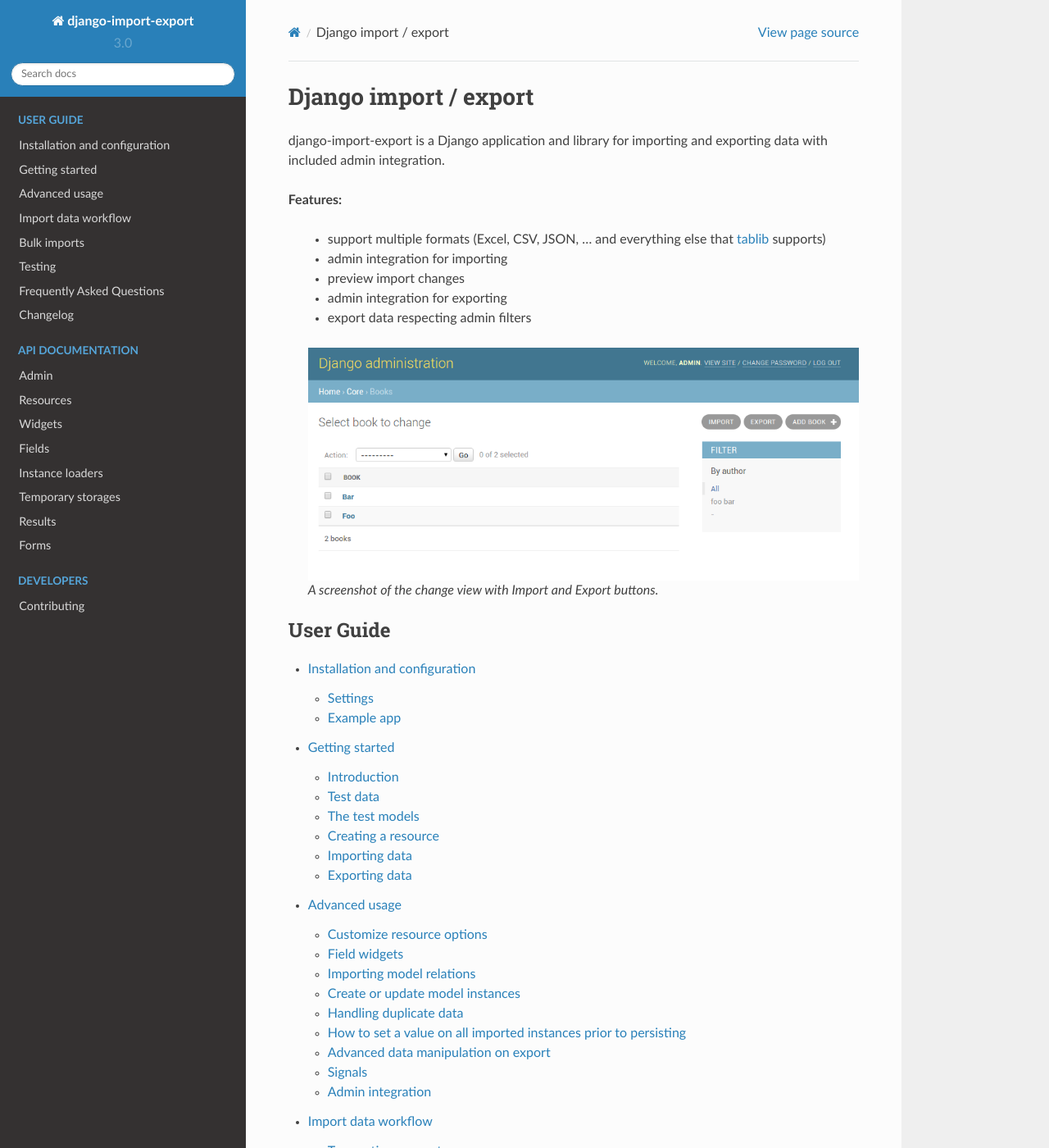
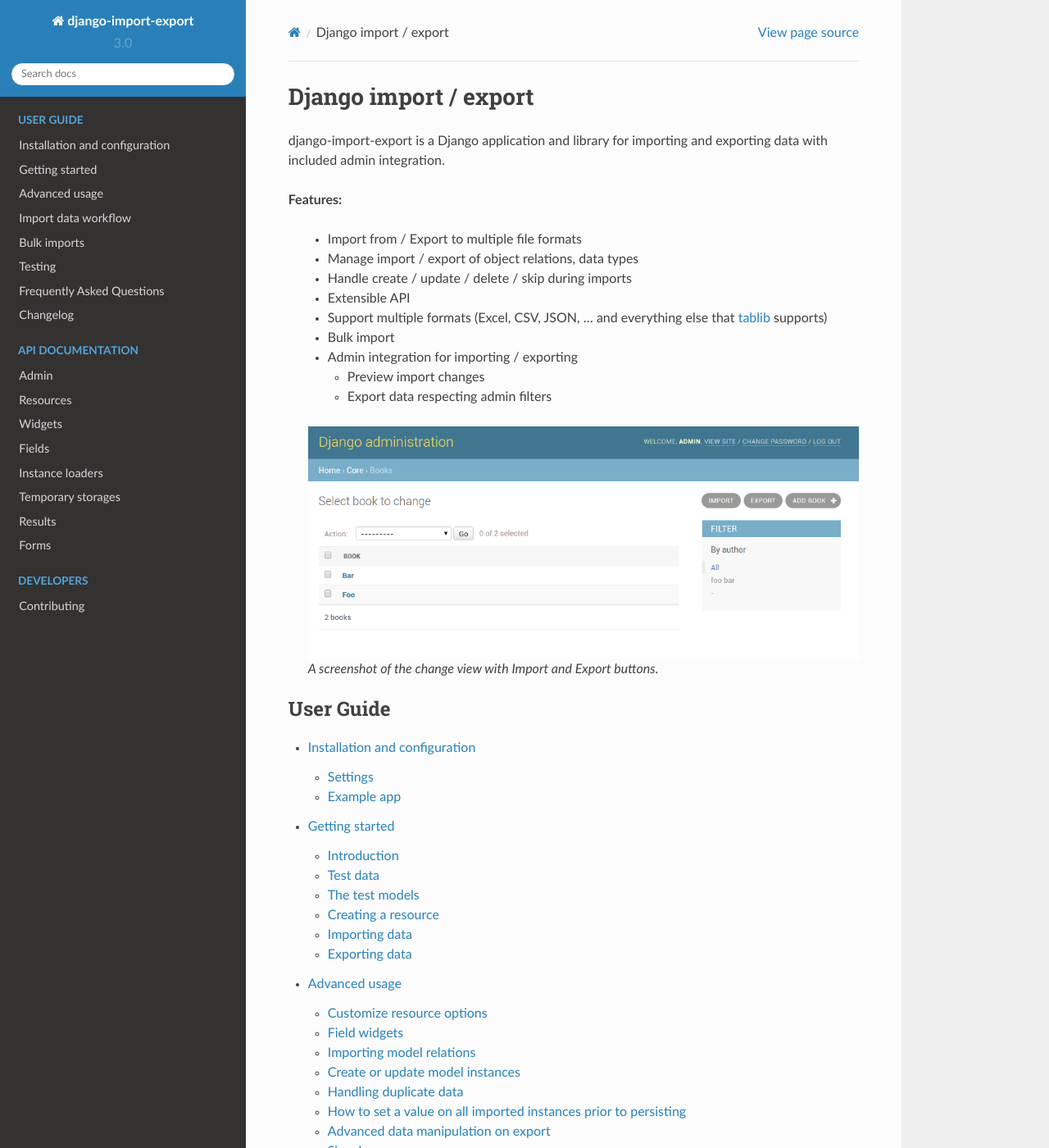
Before and after one commit to django-import-export/django-import-export, a Sphinx documentation site: the page built from docs/index.rst, in a window 1280 px wide and 1400 px high. Shown: the whole window at 82% size. Built offline with Sphinx 7.4.7 and the Read the Docs theme 2.0.0, drawn with Linux system fonts in a browser that asks for light colours; pages that are not in the unit, such as notebooks, are missing from menus; some of the changed text lies outside the part shown.

Commit message:
formatting and copy fixes

```diff
--- a/docs/conf.py
+++ b/docs/conf.py
@@ -1,5 +1,7 @@
 import os
 import sys
+
+import django
 
 # If extensions (or modules to document with autodoc) are in another directory,
 # add these directories to sys.path here. If the directory is relative to the
@@ -8,8 +10,6 @@
 sys.path.append(os.path.abspath('..'))
 sys.path.append(os.path.abspath('../tests'))
 os.environ['DJANGO_SETTINGS_MODULE'] = 'settings'
-
-import django
 
 django.setup()
 
@@ -32,7 +32,7 @@
 
 # General information about the project.
 project = 'django-import-export'
-copyright = '2012–2022, Bojan Mihelac'
+copyright = '2012–2023, Bojan Mihelac'
 
 # The version info for the project you're documenting, acts as replacement for
 # |version| and |release|, also used in various other places throughout the
--- a/docs/getting_started.rst
+++ b/docs/getting_started.rst
@@ -95,8 +95,9 @@
 example in section :ref:`base-modelresource`.
 
 In fifth line a :class:`~tablib.Dataset` with columns ``id`` and ``name``, and
-one book entry, are created. A field for a primary key field (in this case,
-``id``) always needs to be present.
+one book entry, are created. A field (or combination of fields) which uniquely identifies an instance always needs to
+be present.  This is so that the import process can manage creates / updates.  In this case, we use ``id``.
+For more information, see :ref:`advanced_usage:Create or update model instances`.
 
 In the rest of the code we first pretend to import data using
 :meth:`~import_export.resources.Resource.import_data` and ``dry_run`` set,
--- a/docs/index.rst
+++ b/docs/index.rst
@@ -7,16 +7,24 @@
 
 **Features:**
 
-   * support multiple formats (Excel, CSV, JSON, ...
+   * Import from / Export to multiple file formats
+
+   * Manage import / export of object relations, data types
+
+   * Handle create / update / delete / skip during imports
+
+   * Extensible API
+
+   * Support multiple formats (Excel, CSV, JSON, ...
      and everything else that `tablib`_ supports)
 
-   * admin integration for importing
+   * Bulk import
 
-   * preview import changes
+   * Admin integration for importing / exporting
 
-   * admin integration for exporting
+     * Preview import changes
 
-   * export data respecting admin filters
+     * Export data respecting admin filters
 
    .. figure:: _static/images/django-import-export-change.png
 
--- a/docs/installation.rst
+++ b/docs/installation.rst
@@ -126,4 +126,4 @@
 
 Go to http://127.0.0.1:8000
 
-``books-sample.csv`` contains sample book data which can be imported.
+For example import files, see :ref:`getting_started:Test data`.
```
Also changed, not shown: other parts of docs/installation.rst (+1 -1 lines), README.rst (+1 -42 lines), docs/advanced_usage.rst (+29 -20 lines), docs/bulk_import.rst (+13 -8 lines).
